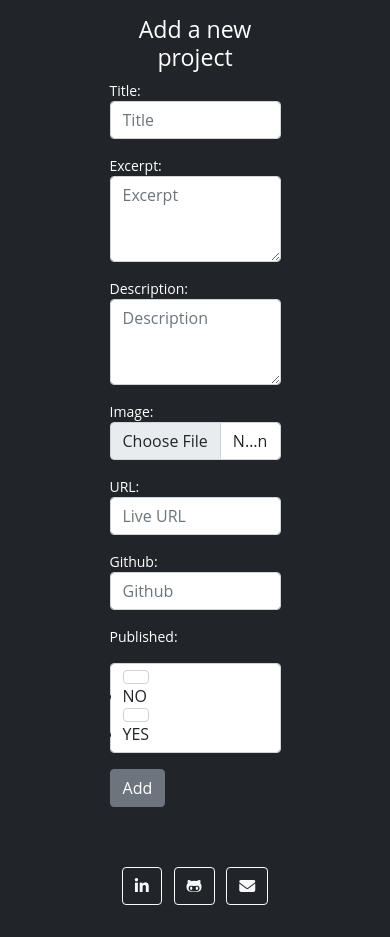
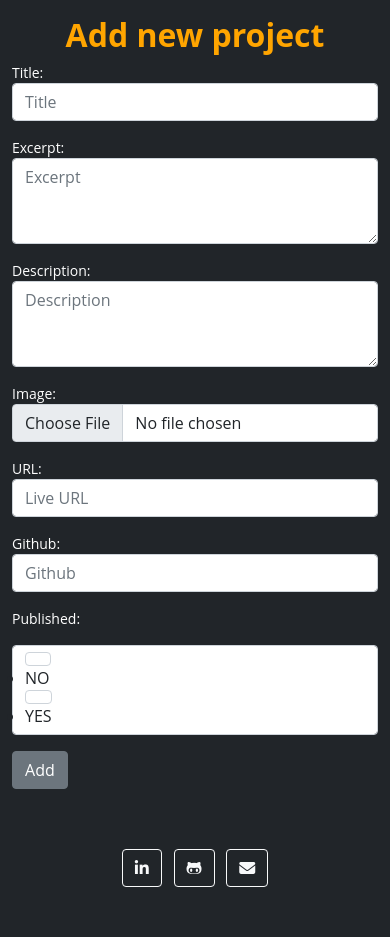
Before and after one commit to ecabanasv/ci-pp4-portfolio, a Django app: page /portfolio/project_create/ in a window 390 px wide. Shown: the part 211-1148 px from the top of the page. After the commit the page ends 1098 px from the top, so only its background shows below. Run offline with Django 3.2, Linux system fonts and the light colour scheme; some libraries are stand-ins or nearby versions; some web fonts are replaced.

Commit message:
Added row to page for responsive design

```diff
--- a/templates/project_create.html
+++ b/templates/project_create.html
@@ -12,9 +12,13 @@
     </ol>
 </nav>
 
+<div class="row">
+    <div class="col-12">
+        <h1 class="page-title text-center">Add new project</h1>
+    </div>
+</div>
 <div class="row d-flex justify-content-center">
-    <div class="col-6">
-        <h3 class="text-center">Add a new project</h3>
+    <div class="col-12 col-md-8 col-sm-8 col-sx-8">
         <form method="POST" enctype="multipart/form-data">
             {% csrf_token %}
             {{ form.as_p }}
```
Also changed, not shown: templates/project_delete.html (+6 -2 lines), templates/project_update.html (+6 -2 lines).
